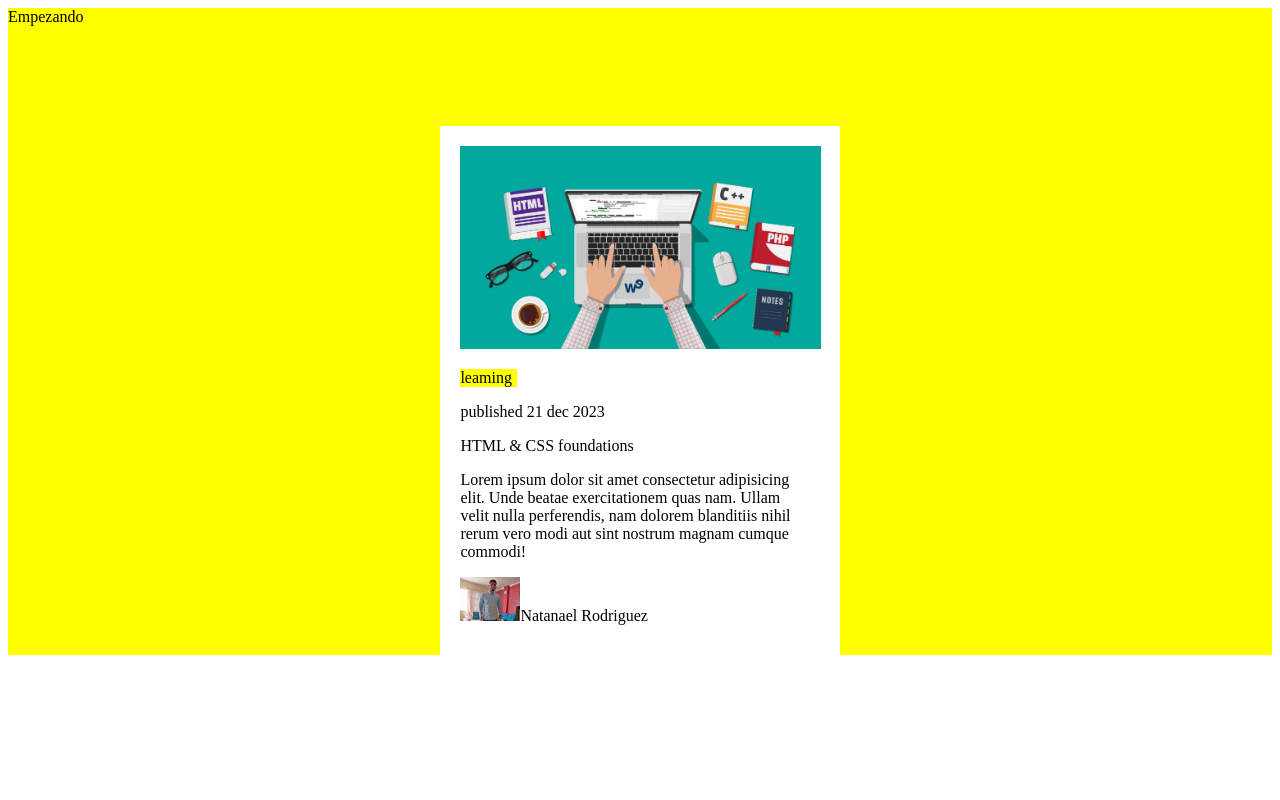
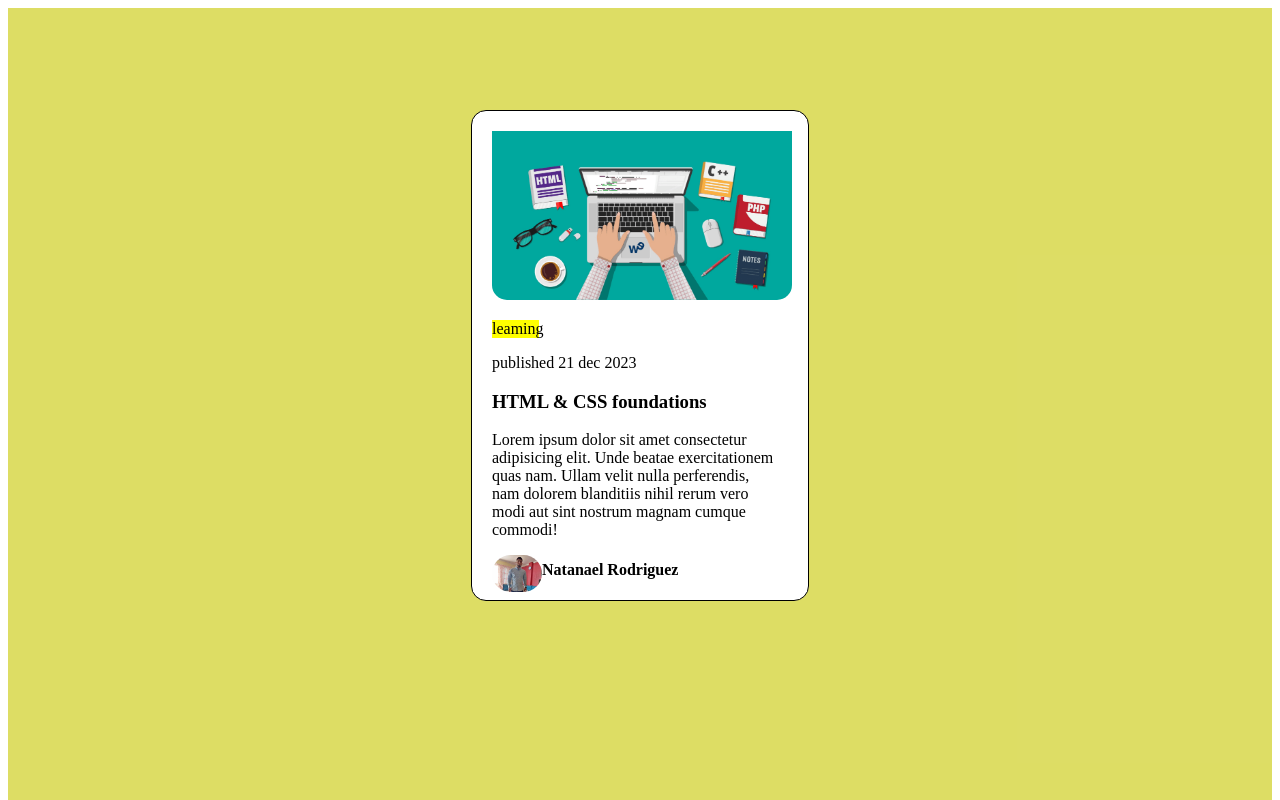
Before and after one commit to natanael01328/challengePrueba, a plain HTML site: page index.html in a window 1280 px wide. Shown: the top 800 px of the page. Drawn offline with Linux system fonts and the light colour scheme.

Commit message:
por el dia de hoy

```diff
--- a/css.css
+++ b/css.css
@@ -2,22 +2,26 @@
 
 
 .container{
-    background-color: yellow;
+    background-color: rgba(202, 202, 12, 0.637);
+    height: 1000px;
+    padding: 2px 0px 0px 0px;
 }
 
 .container2{
-    width: 30%;
-    height: 100%;
+    width: 25%;
     background-color: white;
     color: black;
-    margin:100px auto;
+    margin: 100px auto;
     padding: 0px 0px 0px 20px;
+    border-radius: 15px ;
+    border: solid 1px black;
 
 }
 
 .emcabezado{
     width: 95%;
     padding: 20px 0px 0px 0px;
+    border-radius: 15px ;
 }
 
 p{
@@ -32,10 +36,7 @@ p{
 }
 
 .footerimagen{
-    width: 60px;
+    width: 50px;
     float: left;
+    border-radius: 30px ;
 }
-
-.footer1{
-    padding: 30px;
-}
--- a/index.html
+++ b/index.html
@@ -8,17 +8,14 @@
 </head>
 <body>
     <div class="container">
-        Empezando
         <div class="container2">
             <img class="emcabezado" src="imagen/imagen1.png" alt="">
             <P class="estilo1">leaming</P>
             <p class="estilo2">published 21 dec 2023</p>
-            <p class="estilo3">HTML & CSS foundations</p>
+            <h3>HTML & CSS foundations</h3>
             <p class="estilo4">Lorem ipsum dolor sit amet consectetur adipisicing elit. Unde beatae exercitationem quas nam. Ullam velit nulla perferendis, nam dolorem blanditiis nihil rerum vero modi aut sint nostrum magnam cumque commodi!</p>
 
-            <img class="footerimagen" src="imagen/icono.jpg" alt="">
-            <p class="footer1">Natanael Rodriguez</p>
-
+            <img class="footerimagen" src="imagen/icono.jpg" alt=""> <h4>Natanael Rodriguez</h4>
         </div>
     </div>
 </body>
```
